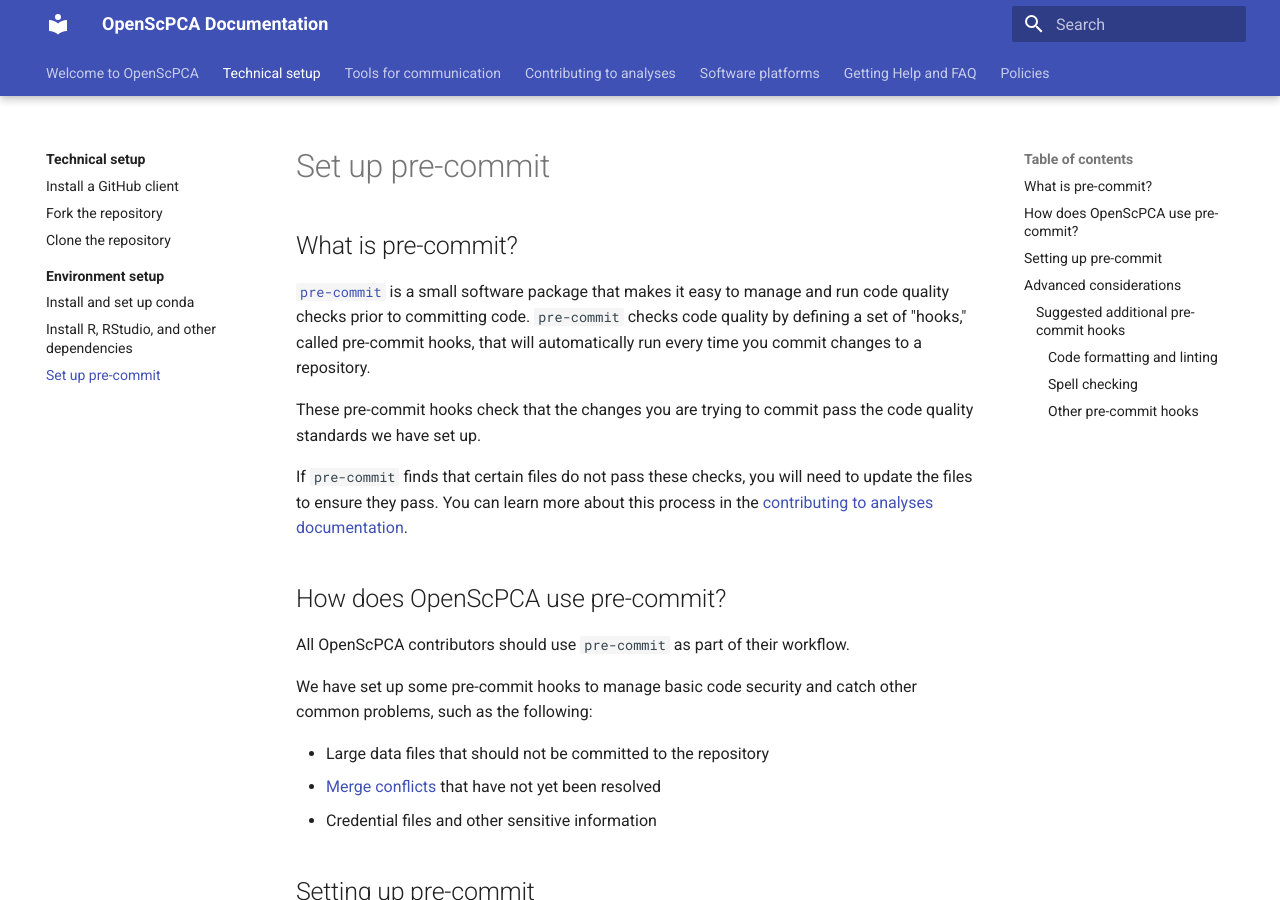
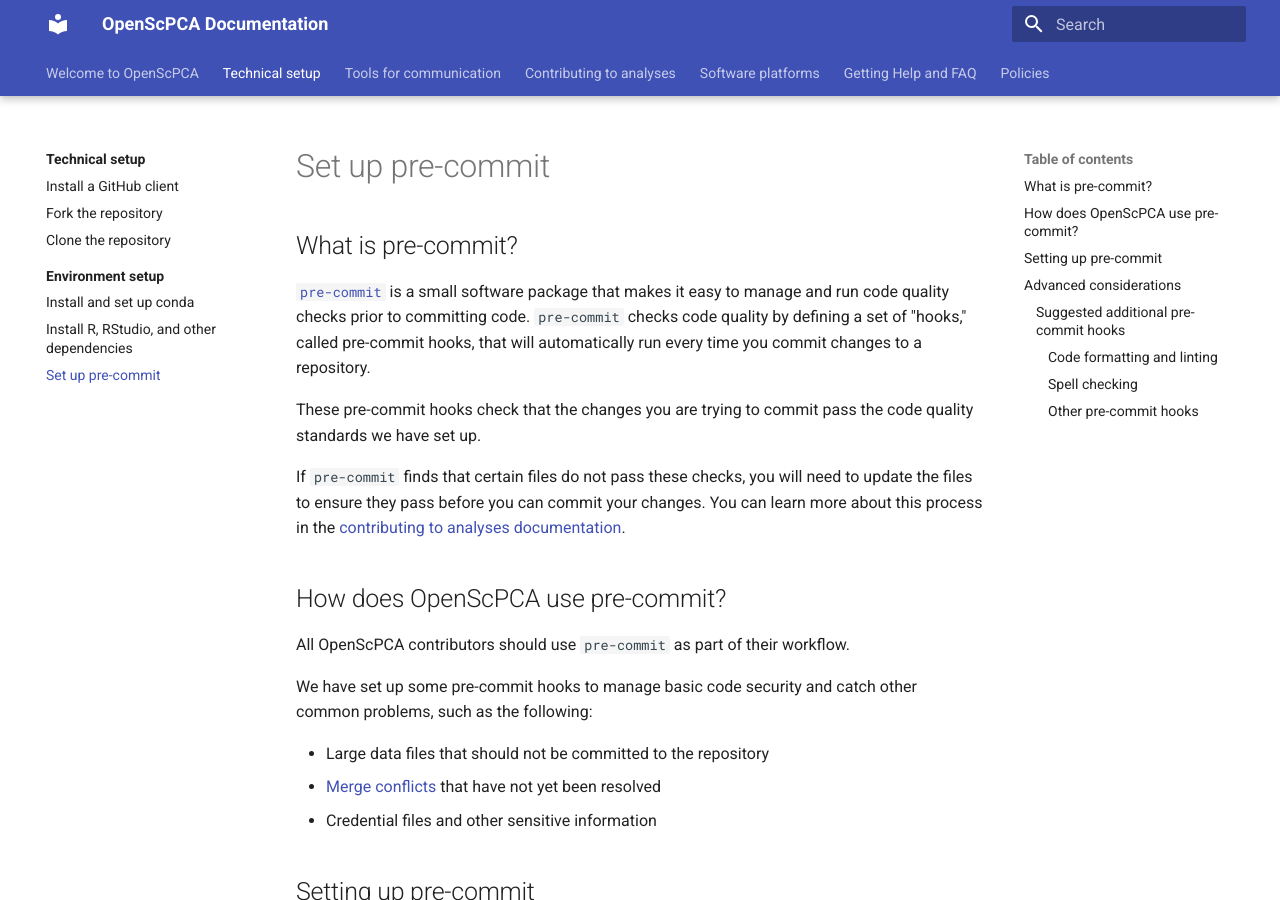
Before and after one commit to AlexsLemonade/OpenScPCA-analysis, an MkDocs documentation site: the page built from docs/technical-setup/environment-setup/setup-precommit.md, in a window 1280 px wide and 900 px high. Built offline with MkDocs 1.6.1 and Material for MkDocs 9.7.7, drawn with Linux system fonts in a browser that asks for light colours.

Commit message:
Apply suggestions from code review
Co-authored-by: Joshua Shapiro <josh.shapiro@ccdatalab.org>

```diff
--- a/docs/technical-setup/environment-setup/setup-precommit.md
+++ b/docs/technical-setup/environment-setup/setup-precommit.md
@@ -7,7 +7,7 @@
 
 These pre-commit hooks check that the changes you are trying to commit pass the code quality standards we have set up.
 
-If `pre-commit` finds that certain files do not pass these checks, you will need to update the files to ensure they pass.
+If `pre-commit` finds that certain files do not pass these checks, you will need to update the files to ensure they pass before you can commit your changes.
 You can learn more about this process in the [contributing to analyses documentation](STUB_LINK).
 
 ## How does OpenScPCA use pre-commit?
```
